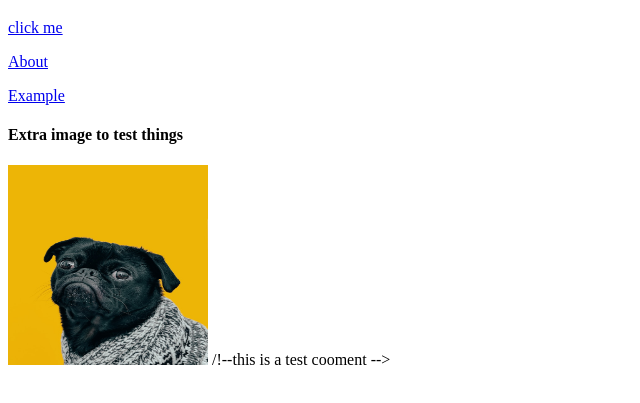
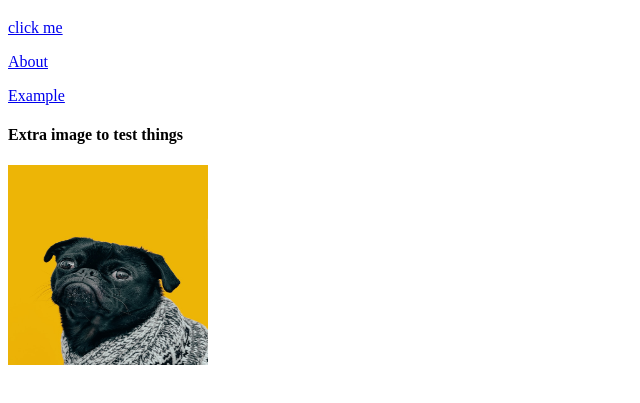
Before and after one commit to Huijting/git_test, a plain HTML site: page odin-links-and-images/index.html in a window 1280 px wide. Shown: the part 61-464 px from the top of the page, without its empty margins (0-640 px from the left). Drawn offline with Linux system fonts and the light colour scheme.

Commit message:
Another git commit test
added a comment

```diff
--- a/odin-links-and-images/index.html
+++ b/odin-links-and-images/index.html
@@ -18,7 +18,7 @@
         <h4> Extra image to test things</h4>
         <img src="./images/dog.jpg" alt="That big dog" height="200" width="200">
 
-        /!--this is a test cooment -->
+<!--this is a test comment -->
 
     </body>
 </html>
```
